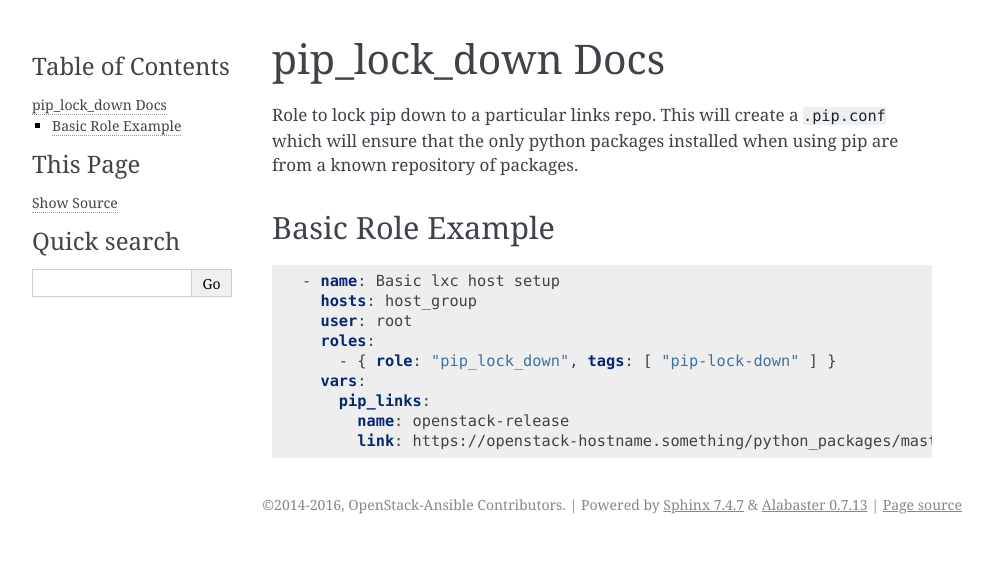
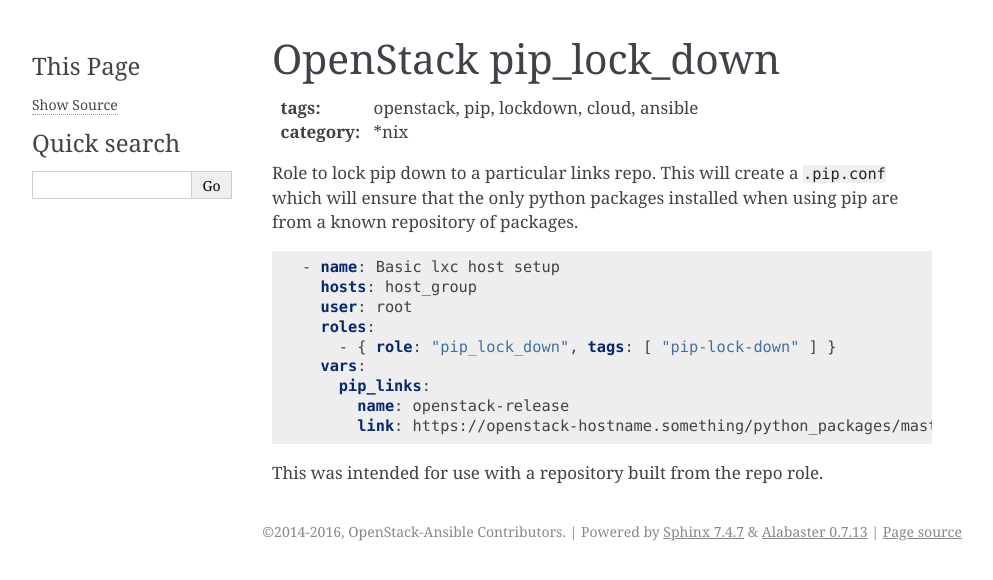
Before and after one commit to openstack-archive/openstack-ansible-pip_lock_down, a Sphinx documentation site: the page built from doc/source/index.rst, in a window 1280 px wide. Shown: the top 580 px of the page, without its empty margins (148-1141 px from the left). Built offline with Sphinx 7.4.7, drawn with Linux system fonts in a browser that asks for light colours; the version number could not be read and is left out; some of the changed lines change nothing that is shown.

```diff
--- a/README.rst
+++ b/README.rst
@@ -1,5 +1,6 @@
-OpenStack pip lockdown
-######################
+OpenStack pip_lock_down
+#######################
+
 :tags: openstack, pip, lockdown, cloud, ansible
 :category: \*nix
 
--- a/doc/source/index.rst
+++ b/doc/source/index.rst
@@ -1,22 +1 @@
-pip_lock_down Docs
-=============
-
-Role to lock pip down to a particular links repo. This will create a
-``.pip.conf`` which will ensure that the only python packages installed when
-using pip are from a known repository of packages.
-
-
-Basic Role Example
-^^^^^^^^^^^^^^^^^^
-
-.. code-block:: yaml
-
-    - name: Basic lxc host setup
-      hosts: host_group
-      user: root
-      roles:
-        - { role: "pip_lock_down", tags: [ "pip-lock-down" ] }
-      vars:
-        pip_links:
-          name: openstack-release
-          link: https://openstack-hostname.something/python_packages/master
+.. include:: ../../README.rst
```
Also changed, not shown: 1 other file.
